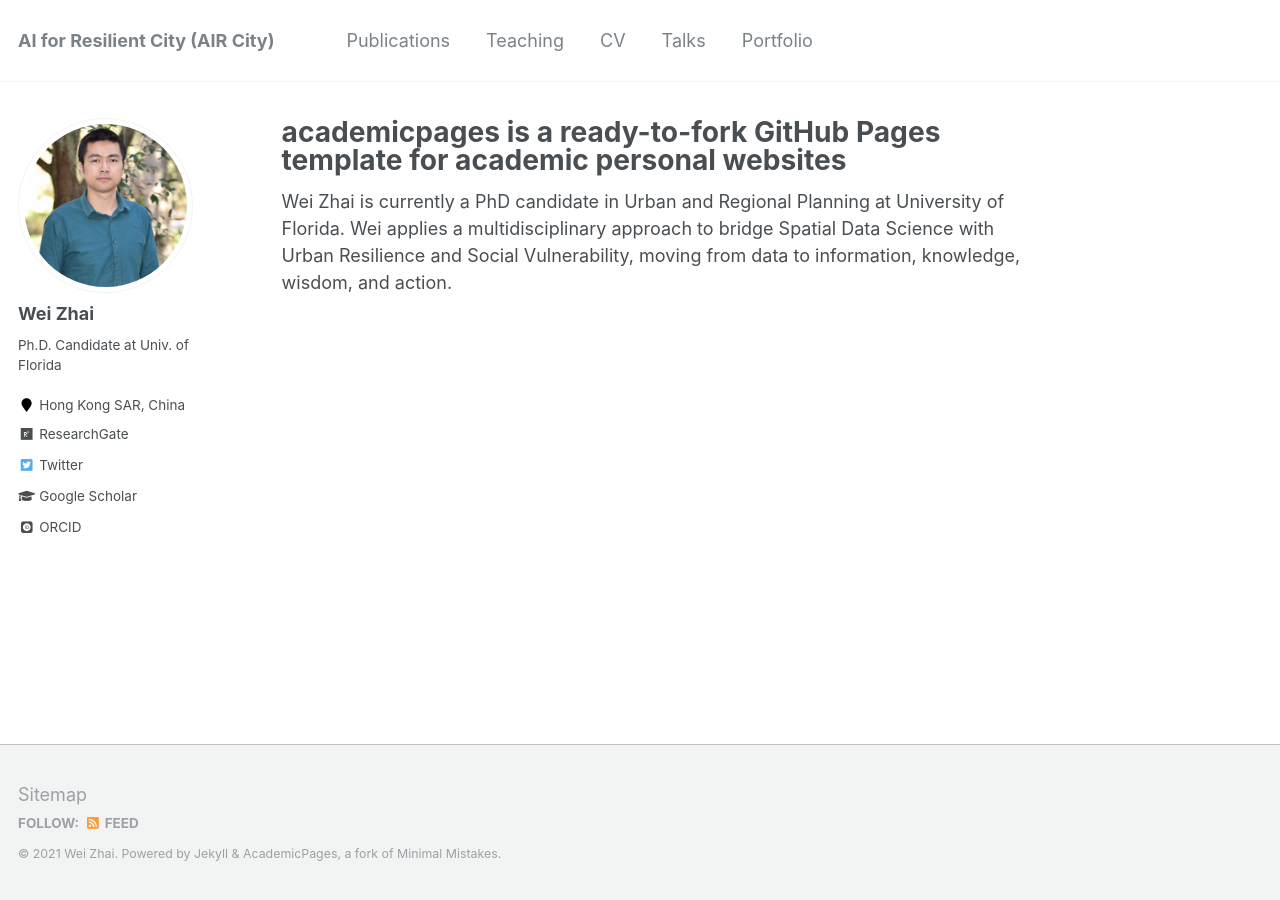
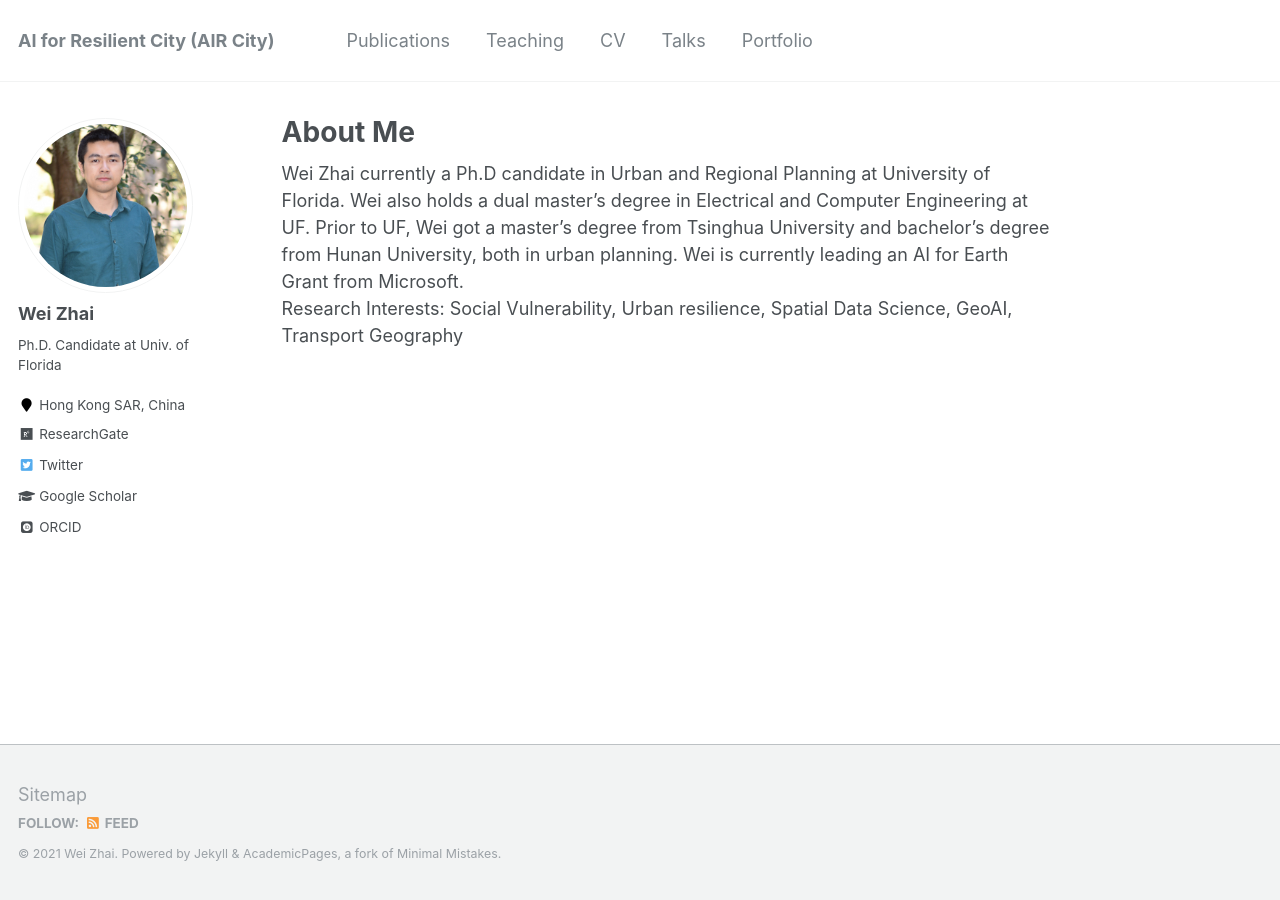
Before and after one commit to skywalkerzhai/weizhai.github.io, a Jekyll site: the page built from _pages/about.md, in a window 1280 px wide. Built offline with Jekyll 4.4.1, drawn with Linux system fonts in a browser that asks for light colours; some web fonts are replaced.

Commit message:
Update about.md

```diff
--- a/_pages/about.md
+++ b/_pages/about.md
@@ -1,6 +1,6 @@
 ---
 permalink: /
-title: "academicpages is a ready-to-fork GitHub Pages template for academic personal websites"
+title: "About Me"
 excerpt: "About me"
 author_profile: true
 redirect_from:
@@ -8,4 +8,4 @@ redirect_from:
   - /about.html
 ---
 
-Wei Zhai is currently a PhD candidate in Urban and Regional Planning at University of Florida. Wei  applies a multidisciplinary approach to bridge Spatial Data Science with Urban Resilience and Social Vulnerability, moving from data to information, knowledge, wisdom, and action.
+Wei Zhai currently a Ph.D candidate in Urban and Regional Planning at University of Florida. Wei also holds a dual master's degree in Electrical and Computer Engineering at UF. Prior to UF, Wei got a master's degree from Tsinghua University and bachelor's degree from Hunan University, both in urban planning. Wei is currently leading an AI for Earth Grant from Microsoft. <br/> Research Interests: Social Vulnerability, Urban resilience, Spatial Data Science, GeoAI, Transport Geography
```
